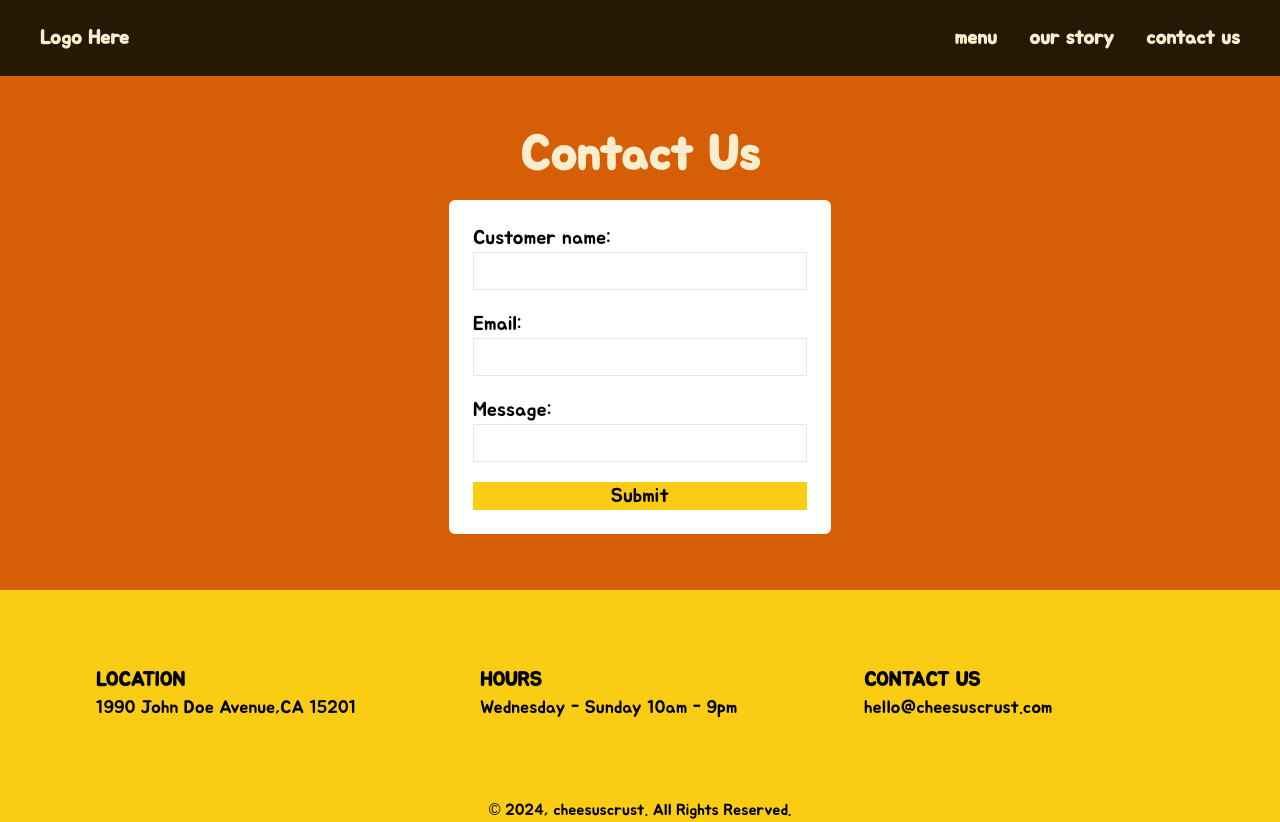
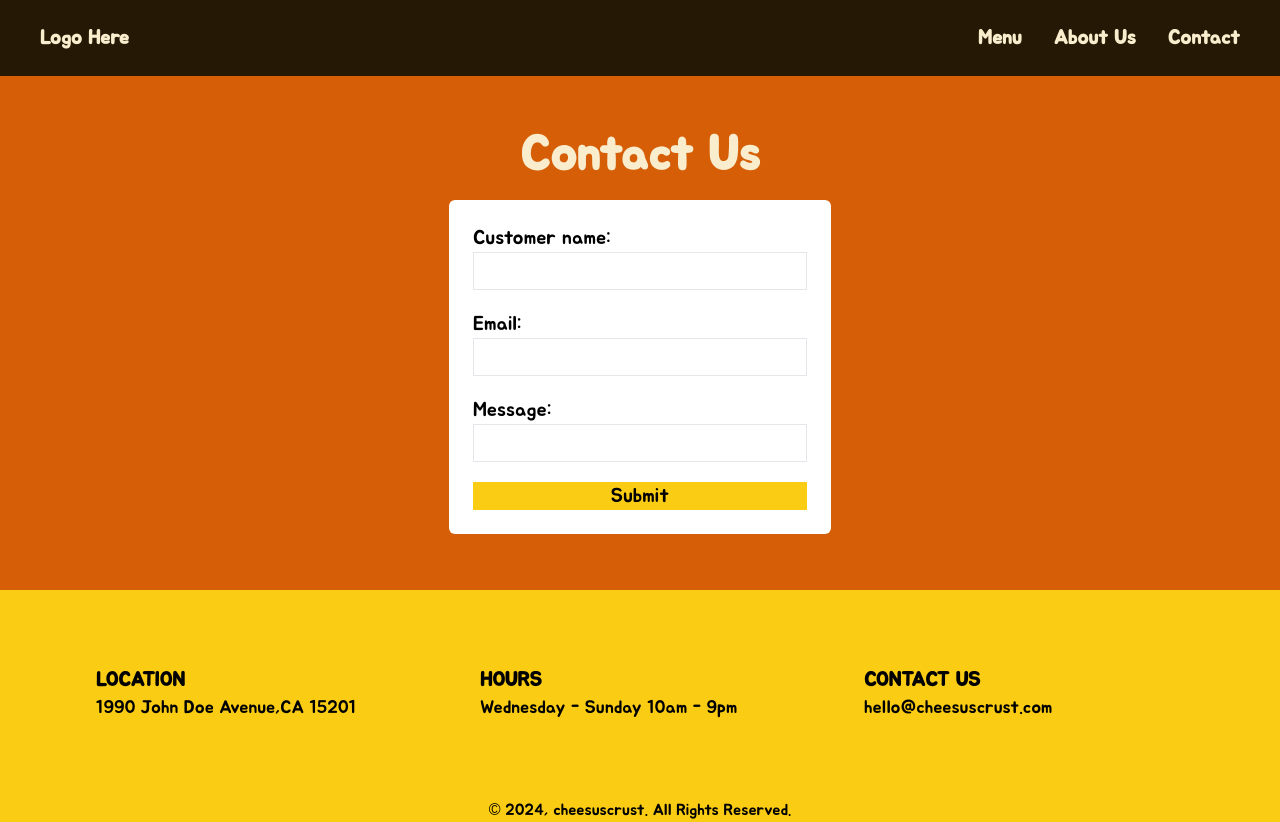
Before and after one commit to jazxbx/sliceria, a React (Vite) app: page /contact in a window 1280 px wide. Built offline with nearby package versions, Linux system fonts and the light colour scheme.

Commit message:
refactor NavLinks component to use ROUTES array

```diff
--- a/src/components/NavLinks.tsx
+++ b/src/components/NavLinks.tsx
@@ -1,18 +1,20 @@
 import { Link } from '@tanstack/react-router';
+
+const ROUTES = [
+  { path: 'menu', name: 'Menu' },
+  { path: 'about', name: 'About Us' },
+  { path: 'contact', name: 'Contact' },
+];
 
 export default function NavLinks() {
   return (
     <nav className=''>
-      <ul className='flex flex-col justify-evenly gap-8 md:flex-row'>
-        <Link href='/menu' className='hover:text-yellow'>
-          menu
-        </Link>
-        <Link href='/about' className='hover:text-yellow'>
-          our story
-        </Link>
-        <Link href='/contact' className='hover:text-yellow'>
-          contact us
-        </Link>
+      <ul className='flex flex-col justify-evenly gap-8 md:flex-row items-center'>
+        {ROUTES.map((route, i) => (
+          <Link key={i} href={'/' + route.path} className='hover:text-yellow'>
+            {route.name}
+          </Link>
+        ))}
       </ul>
     </nav>
   );
```
